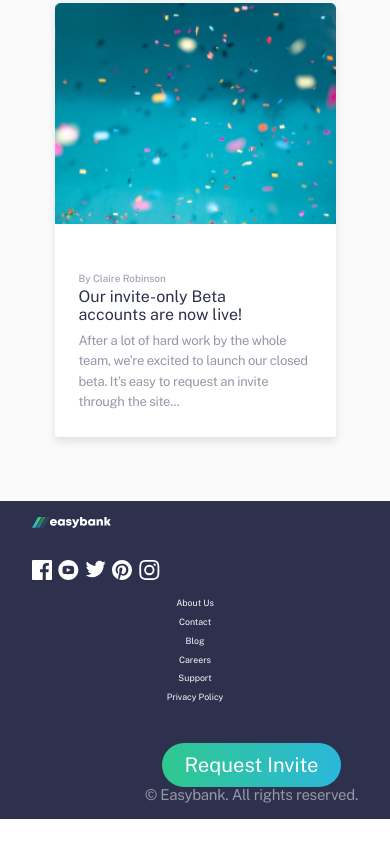
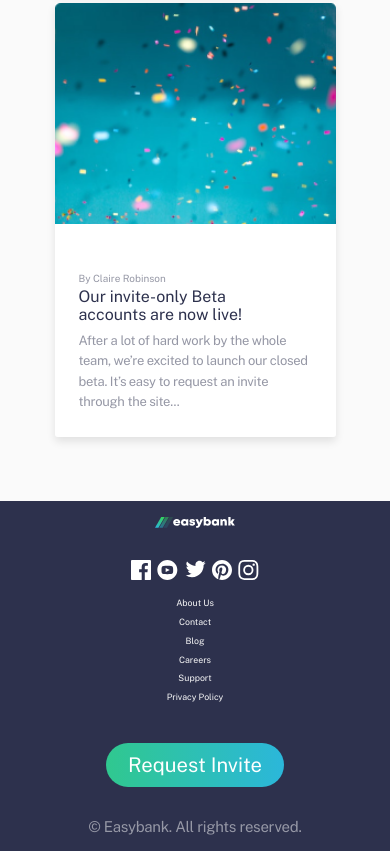
Before and after one commit to harisdev-netizen/easybank-landing-page, a website: page index.html in a window 390 px wide. Shown: the part 3379-4230 px from the top of the page. Before the commit the page ends 4198 px from the top, so only its background shows below. Drawn offline with nearby package versions, Linux system fonts and the light colour scheme.

Commit message:
style: footer styling completed

```diff
--- a/index.html
+++ b/index.html
@@ -193,7 +193,7 @@
         </ul>
       </div>
       <div class="footer__last">
-          <button class="btn btn--primary">Request Invite</button>
+          <button class="btn btn--primary btn-footer-margin">Request Invite</button>
           <p>&copy; Easybank. All rights reserved.</p>
       </div>
     </footer>
--- a/sass/base/_utilities.scss
+++ b/sass/base/_utilities.scss
@@ -1 +1,3 @@
 .u-padding { padding: 5rem; }
+
+.btn-footer-margin { margin-bottom: 32px; }
--- a/sass/layout/_footer.scss
+++ b/sass/layout/_footer.scss
@@ -41,7 +41,8 @@
 
     @media only screen and (max-width: 1024px) {
       width: 100%;
-      text-align: center;
+      margin-bottom: 32px;
+      align-items: center;
     }
 
     @media only screen and (max-width: 768px) {
@@ -81,6 +82,7 @@
     }
 
     @media only screen and (max-width: 1024px) {
+      margin-bottom: 32px;
       flex-direction: column;
       align-items: center;
 
@@ -105,12 +107,12 @@
       font-size: 15px;
       color: $color-gray-blue;
       margin-top: auto;
-      margin-left: 0;
     }
 
     @media only screen and (max-width: 1024px) {
       text-align: center;
       align-items: center;
+      margin-left: 0;
     }
 
     @media only screen and (max-width: 768px) {
```
Also changed, not shown: css/style.css, 1 other file.
